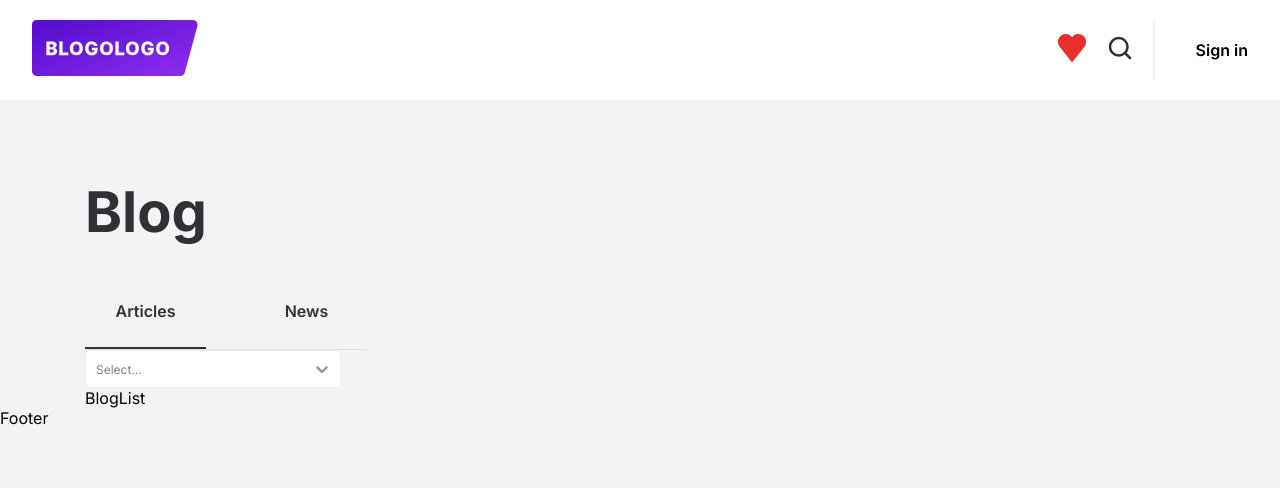
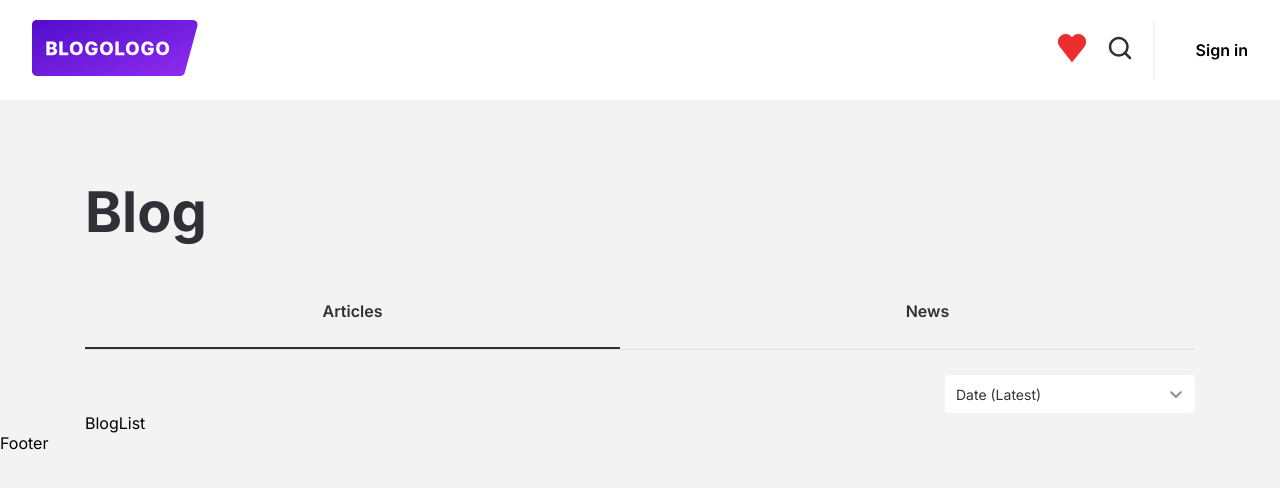
Before and after one commit to Nazareth02/react-blogologo, a React (Create React App) app: page / in a window 1280 px wide. Shown: the top 488 px of the page. Built offline with nearby package versions, Linux system fonts and the light colour scheme; some icons are missing.

Commit message:
feat(HomePage): add customSelect with types + reworked tabs

```diff
--- a/src/components/CustomSelect/CustomSelect.tsx
+++ b/src/components/CustomSelect/CustomSelect.tsx
@@ -1,6 +1,22 @@
-import Select from "react-select";
+import { options } from "config";
+import Select, { SingleValue } from "react-select";
+import { SelectOptions } from "types";
+
 import { customStyles } from "./customStyles";
 
-export const CustomSelect = () => {
-  return <Select styles={customStyles} />;
+interface SelectProps {
+  handleSelect: (option: SingleValue<SelectOptions | null | any>) => void;
+}
+
+export const CustomSelect = ({ handleSelect }: SelectProps) => {
+  return (
+    <Select
+      options={options}
+      onChange={handleSelect}
+      styles={customStyles}
+      defaultValue={options[0]}
+      isMulti={false}
+      isSearchable={false}
+    />
+  );
 };
--- a/src/components/CustomSelect/customStyles.ts
+++ b/src/components/CustomSelect/customStyles.ts
@@ -1,27 +1,40 @@
 import { StylesConfig } from "react-select";
+import { Color } from "ui";
 
 const customStyles: StylesConfig = {
   control: (baseStyles) => ({
     ...baseStyles,
+    maxWidth: "300px",
+    minWidth: "250px",
     background: "#FFFFFF",
-    border: "1px solid #EEEEEE",
-    borderRadius: "5px",
-    maxWidth: "256px",
+    border: "1px solid transparent",
+    borderRadius: "4px",
     fontFamily: "Inter",
     fontStyle: "normal",
     fontWeight: 400,
-    fontSize: "12px",
+    fontSize: "14px",
     lineHeight: "15px",
     color: "#000000",
     boxSizing: "border-box",
+    cursor: "pointer",
   }),
   container: (baseStyles) => ({
+    justifySelf: "end",
+    maxWidth: 300,
     fontFamily: "Inter",
     fontStyle: "normal",
     fontWeight: 500,
-    fontSize: "16px",
-    lineHeight: "24px",
+    fontSize: 16,
+    lineHeight: 3,
     ...baseStyles,
+  }),
+  menuPortal: (baseStyles) => ({
+    ...baseStyles,
+    paddingTop: "25px",
+    fontFamily: "Inter",
+    fontStyle: "normal",
+    fontWeight: 500,
+    fontSize: 16,
   }),
   indicatorSeparator: (baseStyles) => ({
     ...baseStyles,
--- a/src/config/index.ts
+++ b/src/config/index.ts
@@ -1,3 +1,4 @@
-import { TabsValues } from "./TabsConfig";
+import { options } from "./selectConfig";
+import { TabsValues } from "./tabsConfig";
 
-export { TabsValues };
+export { TabsValues, options };
--- /dev/null
+++ b/src/config/selectConfig.ts
@@ -0,0 +1,17 @@
+import { SelectOptions } from "types";
+
+enum Options {
+  DateLatest = "publishedAt:DESC",
+  DateEarliset = "publishedAt",
+  TitleFrom_A = "title",
+  TitleFrom_Z = "title:DESC",
+}
+
+const options: SelectOptions[] = [
+  { label: "Date (Latest)", value: Options.DateLatest },
+  { label: "Date (Earliest)", value: Options.DateEarliset },
+  { label: "Title (A-Z)", value: Options.TitleFrom_A },
+  { label: "Title (Z-A)", value: Options.TitleFrom_Z },
+];
+
+export { options };
--- a/src/pages/HomePage/HomePage.tsx
+++ b/src/pages/HomePage/HomePage.tsx
@@ -1,17 +1,23 @@
 import { BlogList, CustomSelect, Tab } from "components";
-import { TabsValues } from "config";
+import { TabsValues, options } from "config";
 import { useToggle } from "hooks";
 import { useState } from "react";
+import { SingleValue } from "react-select";
+import { SelectOptions } from "types";
 import { SortWidgetsGroup, StyledHomePage, TabsGroup, Title } from "./styles";
 
 export const HomePage = () => {
+  const [option, setOption] = useState(options[0]);
   const [isActiveTab, setActiveTab] = useToggle();
   const [tabValue, setTabValue] = useState<string>(TabsValues.ARTICLE);
-  const [first, setfirst] = useState();
   const handleActiveTab = (value: string) => {
     setTabValue(value);
     setActiveTab();
   };
+  const handleSelect = (option: SingleValue<SelectOptions | null | any>) => {
+    setOption(option);
+  };
+
   return (
     <StyledHomePage>
       <Title>Blog</Title>
@@ -28,7 +34,8 @@ export const HomePage = () => {
             isActiveTab={isActiveTab}
           />
         </TabsGroup>
-        <CustomSelect />
+        {tabValue === TabsValues.ARTICLE && <CustomSelect handleSelect={handleSelect} />}
+        {tabValue === TabsValues.NEWS && <CustomSelect handleSelect={handleSelect} />}
       </SortWidgetsGroup>
       <BlogList />
     </StyledHomePage>
--- a/src/pages/HomePage/styles.ts
+++ b/src/pages/HomePage/styles.ts
@@ -16,7 +16,7 @@ const Title = styled.span`
 const TabsGroup = styled.div`
   display: grid;
   grid-template-columns: 1fr 1fr;
-  max-width: 282px;
+  width: 100%;
   grid-gap: 40px;
   text-align: center;
 
@@ -29,6 +29,9 @@ const StyledHomePage = styled.div`
   margin: 0 auto;
 `;
 
-const SortWidgetsGroup = styled.div``;
+const SortWidgetsGroup = styled.div`
+  display: grid;
+  gap: 25px;
+`;
 
 export { Title, TabsGroup, StyledHomePage, SortWidgetsGroup };
--- /dev/null
+++ b/src/types/index.ts
@@ -0,0 +1,3 @@
+import { SelectOptions } from "./types";
+
+export type { SelectOptions };
--- /dev/null
+++ b/src/types/types.ts
@@ -0,0 +1,6 @@
+interface SelectOptions {
+  value: string;
+  label: string;
+}
+
+export type { SelectOptions };
```
